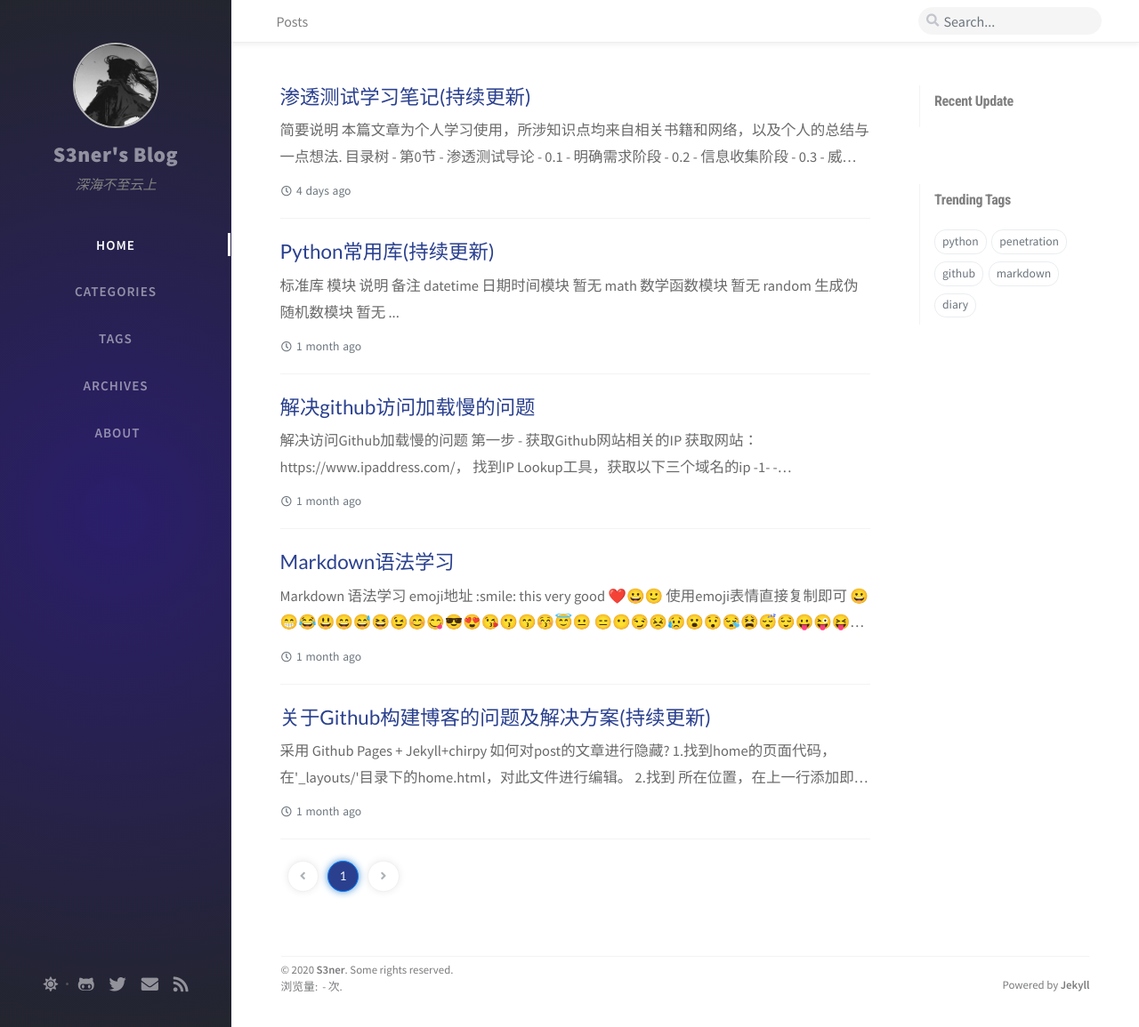
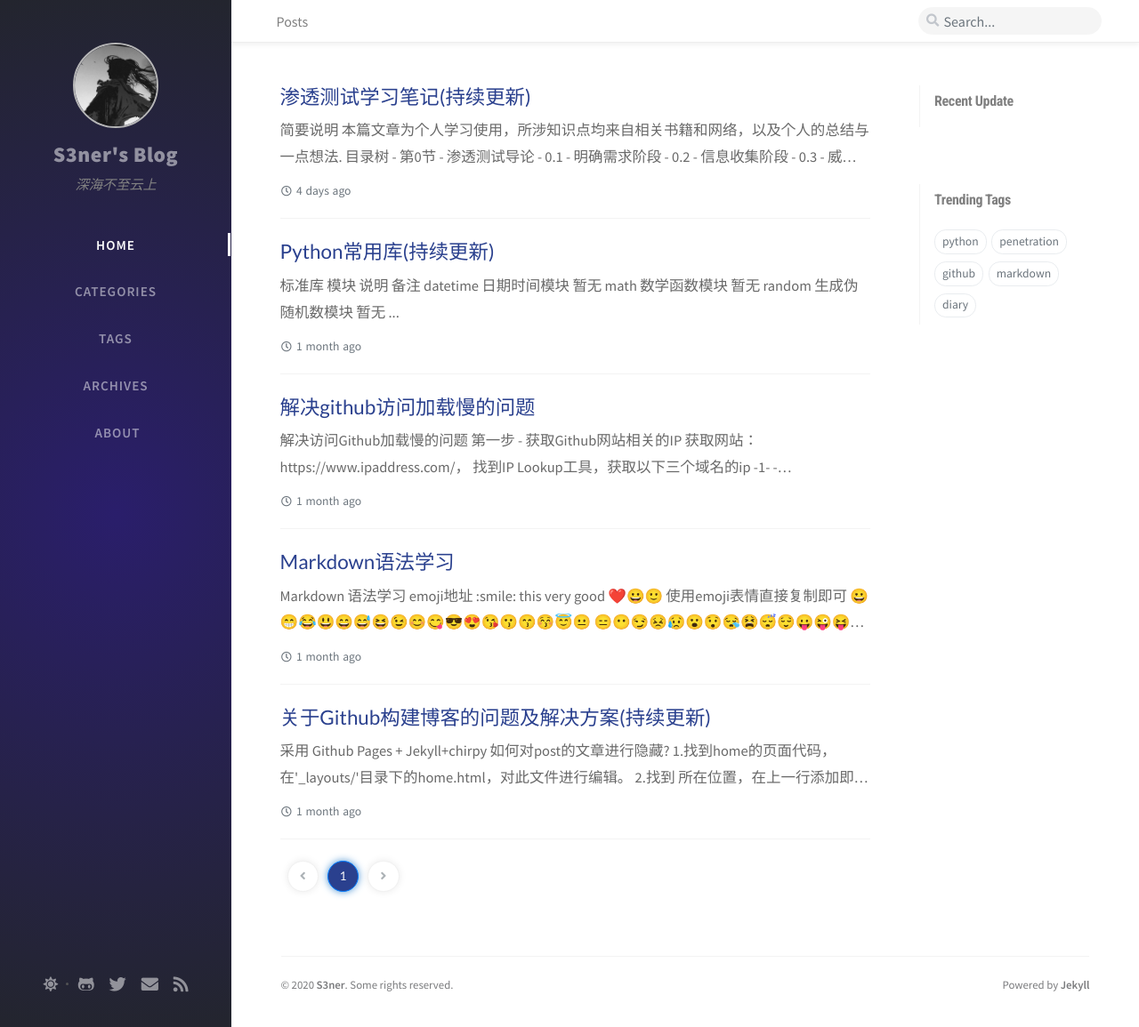
Before and after one commit to devisitem/legacy-blog, a Jekyll site: the page built from index.html, in a window 1280 px wide and 1155 px high. Shown: the whole window at 89% size. Built offline with Jekyll 4.4.1, drawn with Linux system fonts in a browser that asks for light colours; nearby versions of some CDN libraries; the list of posts is cut into pages by our own code; comment, search, counter and statistics services are not loaded.

Commit message:
Update footer.html

```diff
--- a/_includes/footer.html
+++ b/_includes/footer.html
@@ -21,11 +21,6 @@
         {% endif %}
       </p>
 
-	  <p>
-		浏览量:&nbsp;<span id="{{ post.url }}" class="leancloud_visitors" data-flag-title="{{ post.title }}"> - </span>次.
-
-	  </p>
-
 
     </div>
 
```
